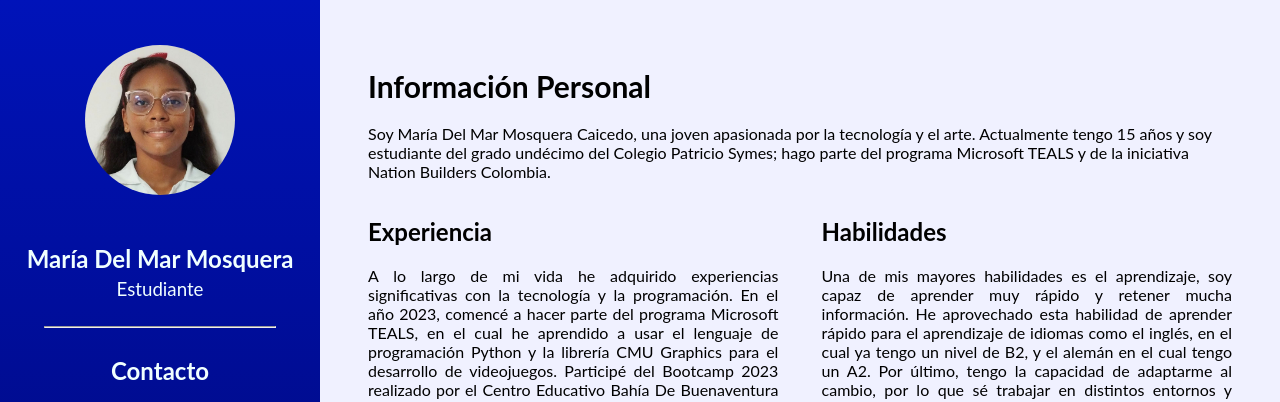
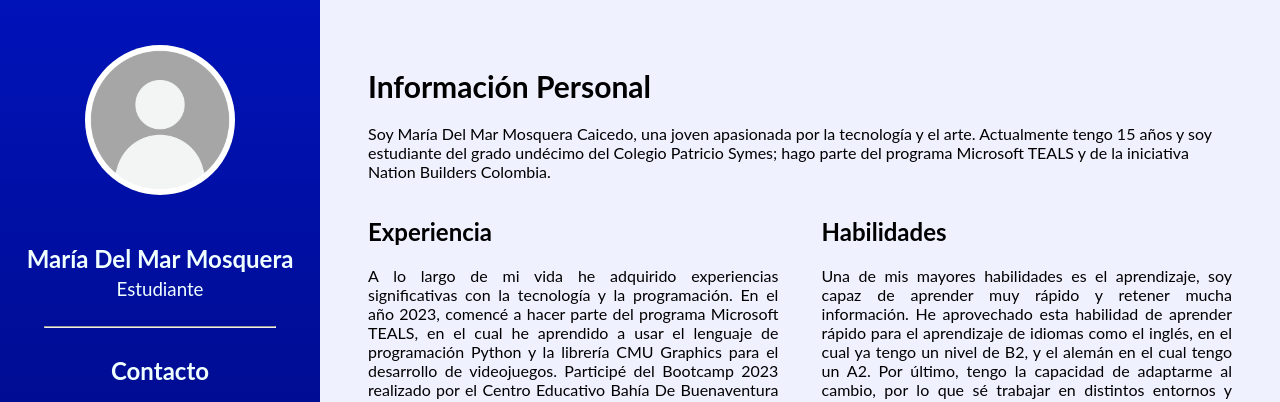
Before and after one commit to mdmcode/NodoF2413MariaDelMarMosquera, a plain HTML site: page Workshop2/index.html in a window 1280 px wide. Shown: the top 402 px of the page. Drawn offline with Linux system fonts and the light colour scheme.

Commit message:
especificidad

```diff
--- a/Workshop2/index.html
+++ b/Workshop2/index.html
@@ -14,7 +14,7 @@
         <div class="fondoLateral">
             <div class="lateral">
                 <div id="perfil">
-                    <img src="pfp2.jpg" alt="profile picture" height="150" width="150">
+                    <img src="pfp.jpg" alt="profile picture" height="150" width="150">
                 </div>
                 <div id="infoPersonal">
                     <h2 id="nombre">María Del Mar Mosquera</h2>
```
Also changed, not shown: especificidad_selectores_css_codepen/style.css (+7 -6 lines).
